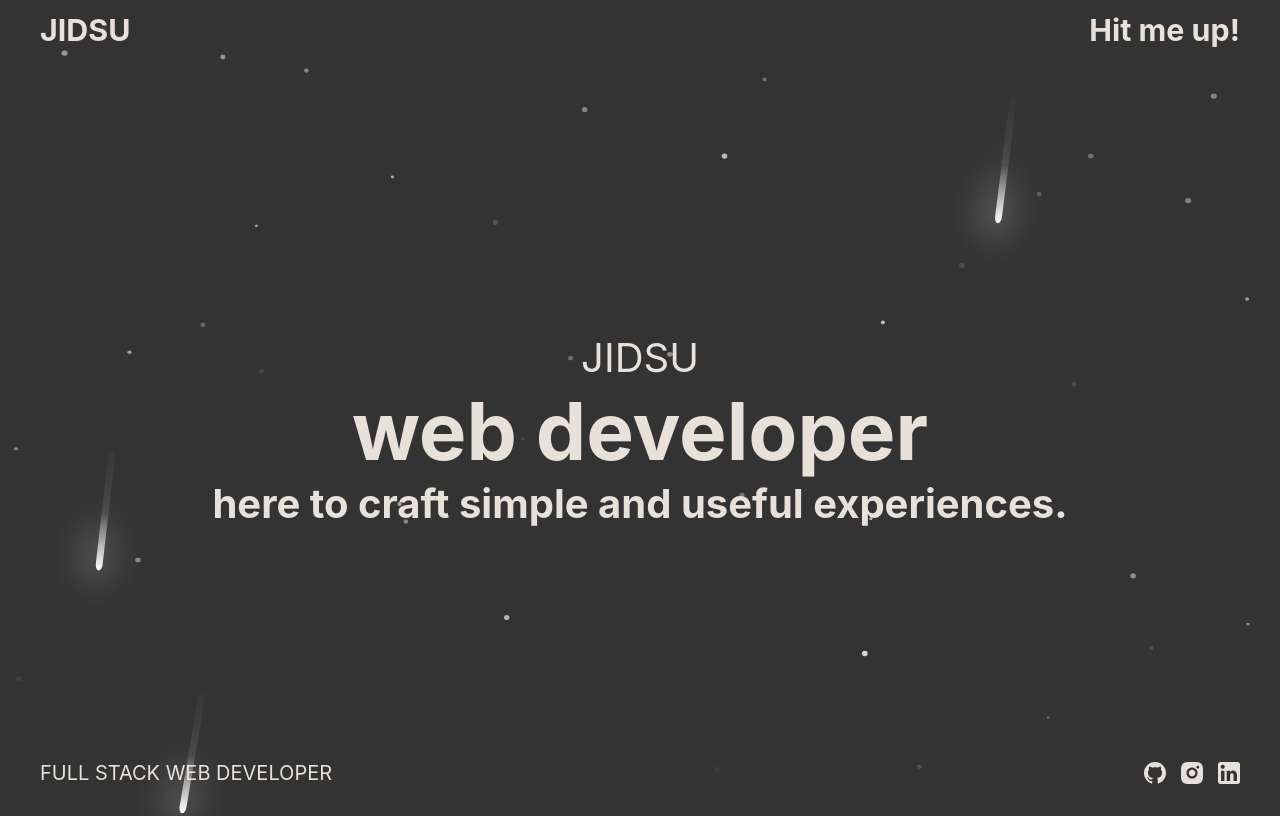
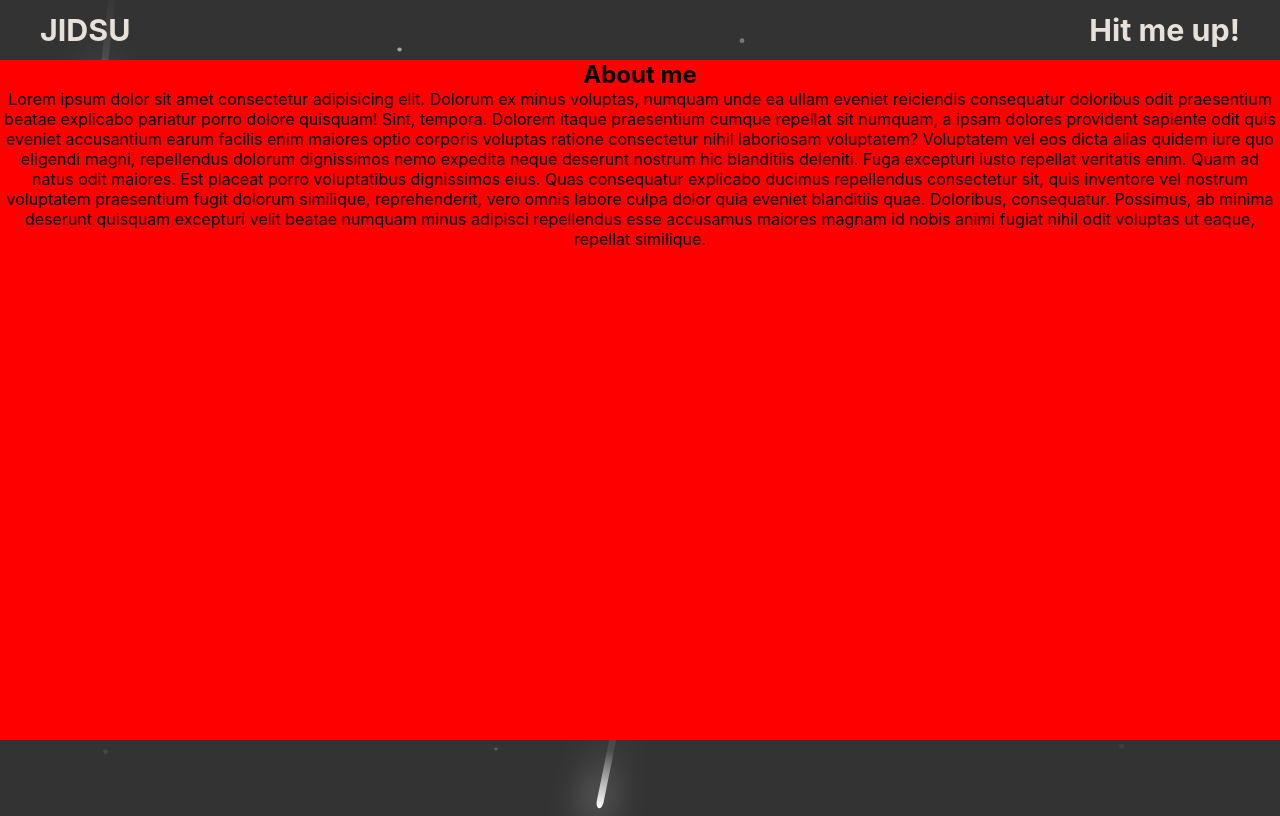
Before and after one commit to BelhanafiAbdelmadjid/portfolio, a Vue app: page /about in a window 1280 px wide. Shown: the top 816 px of the page. Built offline with nearby package versions, Linux system fonts and the light colour scheme; a web font is replaced by a local one; what vue3-smooth-scroll would draw is missing.

Commit message:
fixing screen width for android users

```diff
--- a/src/views/landing-view.vue
+++ b/src/components/landing/landing-view.vue
@@ -24,9 +24,9 @@ import ScrollReveal from 'scrollreveal';
 <script>
 
 
-import github from "../components/svgs/github-icon.vue"
-import instagram from "../components/svgs/instagram-icon.vue"
-import linkedin from "../components/svgs/linkedin-icon.vue"
+import github from "../svgs/github-icon.vue"
+import instagram from "../svgs/instagram-icon.vue"
+import linkedin from "../svgs/linkedin-icon.vue"
 export default {
     components: {
         github,
@@ -81,11 +81,13 @@ export default {
     left: 0;
     margin-top: var(--main-nav-bar-height);
 
-    display: flex;
+    /* display: flex;
     flex-direction: column;
     justify-content: center;
     align-items: center;
-    flex-wrap: wrap;
+    flex-wrap: wrap; */
+    display: block;
+    place-content: center;
 
     padding: 0px 50px 0% 50px;
     box-sizing: border-box;
--- a/src/views/work-view.vue
+++ b/src/components/work/work-view.vue
@@ -31,8 +31,8 @@
 import ScrollReveal from 'scrollreveal';
 </script>
 <script>
-import workSection from "../components/work/one-work.vue"
-import mafal from '../assets/images/projects/mafal-dental/mafal-dental-mockup.png'
+import workSection from "./one-work.vue"
+import mafal from '../../assets/images/projects/mafal-dental/mafal-dental-mockup.png'
 export default{
     data(){
         return{
--- /dev/null
+++ b/src/views/about-me.vue
@@ -0,0 +1,29 @@
+<template>
+    <section class="about">
+        <div class="my-picture" >
+
+        </div>
+        <h1>About me</h1>
+        <p>
+            Lorem ipsum dolor sit amet consectetur adipisicing elit. Dolorum ex minus voluptas, numquam unde ea ullam eveniet reiciendis consequatur doloribus odit praesentium beatae explicabo pariatur porro dolore quisquam! Sint, tempora. Dolorem itaque praesentium cumque repellat sit numquam, a ipsam dolores provident sapiente odit quis eveniet accusantium earum facilis enim maiores optio corporis voluptas ratione consectetur nihil laboriosam voluptatem? Voluptatem vel eos dicta alias quidem iure quo eligendi magni, repellendus dolorum dignissimos nemo expedita neque deserunt nostrum hic blanditiis deleniti. Fuga excepturi iusto repellat veritatis enim. Quam ad natus odit maiores. Est placeat porro voluptatibus dignissimos eius. Quas consequatur explicabo ducimus repellendus consectetur sit, quis inventore vel nostrum voluptatem praesentium fugit dolorum similique, reprehenderit, vero omnis labore culpa dolor quia eveniet blanditiis quae. Doloribus, consequatur. Possimus,
+            ab minima deserunt quisquam excepturi velit beatae numquam minus adipisci repellendus esse accusamus maiores magnam id nobis animi fugiat nihil odit voluptas ut eaque, repellat similique.
+        </p>
+    </section>
+</template>
+<script>
+export default{
+
+}
+</script>
+<style scoped>
+.about{
+    position: relative;
+    min-height: 400px;
+    height: 85vh;
+    width: 100%;
+
+    margin-top: var(--main-nav-bar-height );
+
+    background-color: red;
+}
+</style>
--- a/src/views/landing-page.vue
+++ b/src/views/landing-page.vue
@@ -3,8 +3,8 @@
     <workSection/>
 </template>
 <script>
-import landingView from "./landing-view.vue"
-import workSection from "./work-view.vue"
+import landingView from "../components/landing/landing-view.vue"
+import workSection from "../components/work/work-view.vue"
 export default{
     components : {
         landingView,
```
Also changed, not shown: src/main.js (+5 -4 lines).
